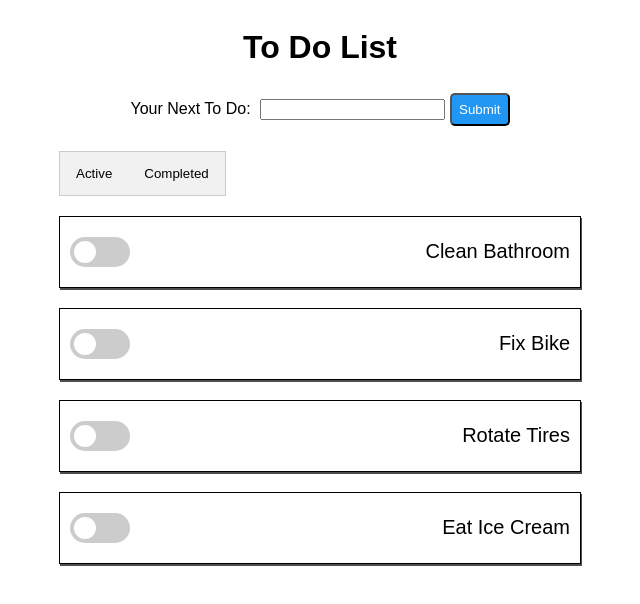
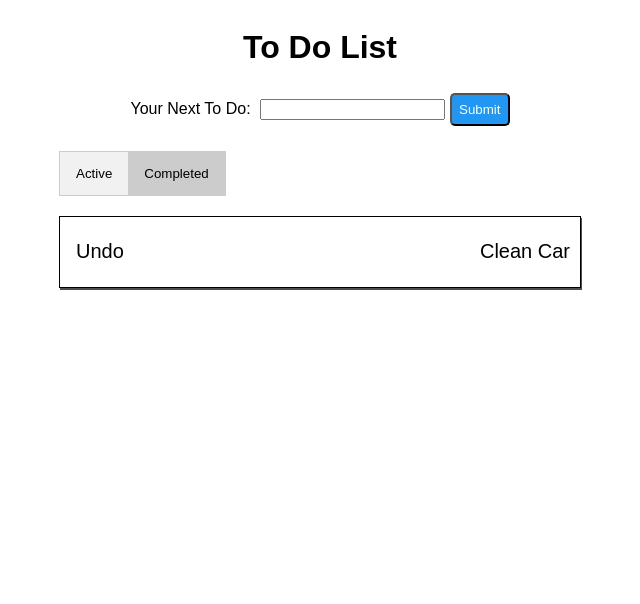
Before and after one commit to CompSciGuy777/Totally-Todo, a React (Create React App) app: page / in a window 1280 px wide. Both pictures are taken after a click on the button "Completed". Shown: the top 604 px of the page, without its empty margins (320-960 px from the left). Built offline with nearby package versions, Linux system fonts and the light colour scheme.

Commit message:
Added a new completed List Item component

```diff
--- a/src/App.js
+++ b/src/App.js
@@ -1,6 +1,7 @@
-import React from 'react';
+import React, { useState, useEffect } from 'react';
 import InputGroup from './components/InputGroup';
 import ListItem from './components/ListItem';
+import CompletedListItem from './components/CompletedListItem';
 import ListTabs from './components/ListTabs';
 import './styles.scss';
 
@@ -20,8 +21,8 @@ const todo = [
   {
     id: 3,
     date: '10-02-20',
-    item: 'Rotate Tires',
-    completed: false,
+    item: 'Clean Car',
+    completed: true,
   },
   {
     id: 4,
@@ -32,8 +33,24 @@ const todo = [
 ];
 
 export default function App() {
-  const ListItems = todo.map((todoItem) => {
+  const [activeListShown, setActiveListShown] = useState(true);
+  const [activeItemsList, setActiveList] = useState([]);
+  const [completedItemsList, setCompletedList] = useState([]);
+
+  useEffect(() => {
+    const activeItems = todo.filter((item) => !item.completed);
+    setActiveList(activeItems);
+
+    const completedItems = todo.filter((item) => item.completed);
+    setCompletedList(completedItems);
+  }, [activeListShown]);
+
+  const activeListItems = activeItemsList.map((todoItem) => {
     return <ListItem key={todoItem.id} name={todoItem.item} />;
+  });
+
+  const completedListItems = completedItemsList.map((todoItem) => {
+    return <CompletedListItem key={todoItem.id} name={todoItem.item} />;
   });
 
   return (
@@ -41,8 +58,8 @@ export default function App() {
       <h1>To Do List</h1>
       <InputGroup />
       <div class="listGroup">
-        <ListTabs />
-        <ul>{ListItems}</ul>
+        <ListTabs callback={setActiveListShown} active={activeListShown} />
+        <ul>{activeListShown ? activeListItems : completedListItems}</ul>
       </div>
     </div>
   );
--- /dev/null
+++ b/src/components/CompletedListItem.js
@@ -0,0 +1,20 @@
+import React from 'react';
+
+const CompletedListItem = (props) => {
+  const { id, name } = props;
+  return (
+    <li className="listItem" key={id}>
+      <button
+        className="completedListItem"
+        onClick={() => {
+          console.log(`Undo`);
+        }}
+      >
+        Undo
+      </button>
+      <div className="todoName">{name}</div>
+    </li>
+  );
+};
+
+export default CompletedListItem;
--- a/src/components/ListTabs.js
+++ b/src/components/ListTabs.js
@@ -1,12 +1,18 @@
 import React from 'react';
 
-const ListTabs = () => {
+const ListTabs = (props) => {
   return (
-    <div class="listTabs">
-      <button class="tabLinks" onclick={() => {}}>
+    <div className="listTabs">
+      <button
+        className={props.active ? 'tablinks active' : 'tabLinks'}
+        onClick={() => props.callback(true)}
+      >
         Active
       </button>
-      <button class="tabLinks" onclick={() => {}}>
+      <button
+        className={props.active ? 'tabLinks' : 'tablinks active'}
+        onClick={() => props.callback(false)}
+      >
         Completed
       </button>
     </div>
--- a/src/styles.scss
+++ b/src/styles.scss
@@ -50,11 +50,23 @@
         &:hover {
           background-color: #ddd;
         }
+      }
 
-        &:active{
+      .active{
           background-color: #ccc;
-        }
+          padding: 14px 16px;
+          border: none;
+      }
+    }
 
+    .completedListItem {
+      border: none;
+      background-color: inherit;
+      font-size: 20px;
+      cursor: pointer;
+
+      &:hover {
+        color: #2196F3;
       }
     }
 
```
